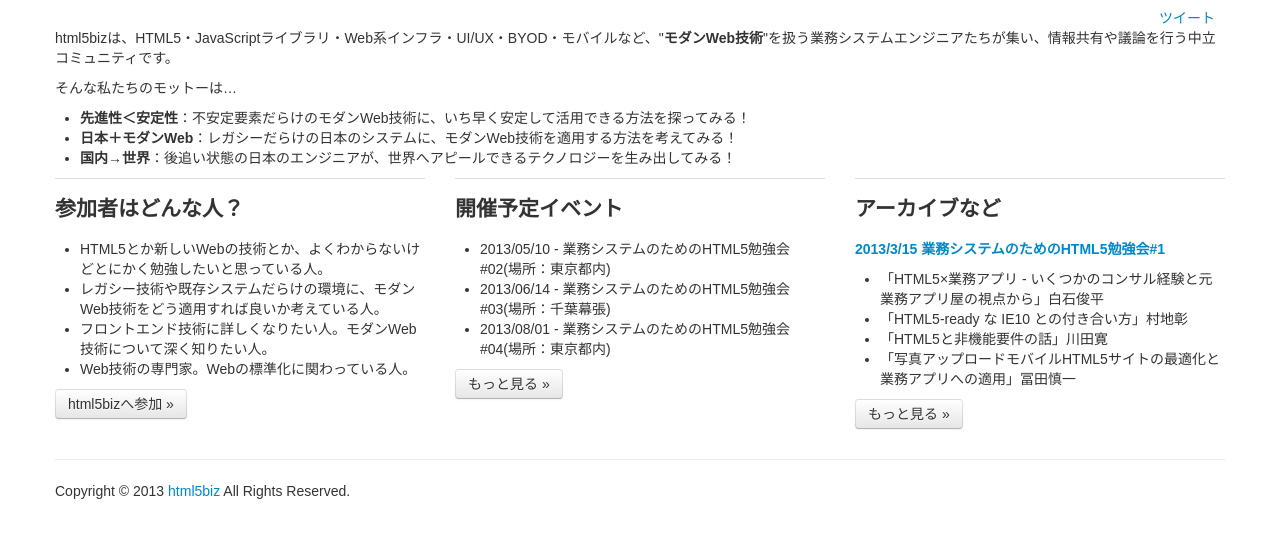
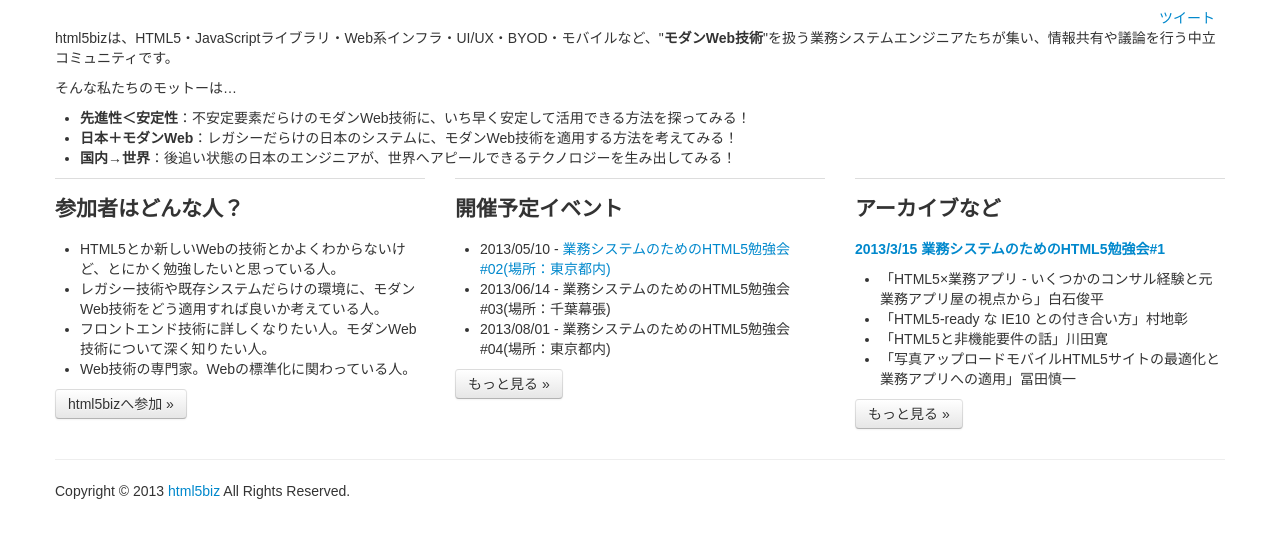
Before and after one commit to html5bizj/www.html5biz.org, a plain HTML site: page index.html in a window 1280 px wide. Shown: the part 352-890 px from the top of the page. Drawn offline with nearby package versions, Linux system fonts and the light colour scheme.

Commit message:
第二回勉強会のATNDへのリンク貼り付け

```diff
--- a/index.html
+++ b/index.html
@@ -76,7 +76,7 @@
 					<!-- Google＋ボタン -->
 					<div class="social_button"><div class="g-plusone" data-size="medium"></div></div>
 					<!-- Twitterボタン -->
-					<div class="social_button"><a href="https://twitter.com/share" class="twitter-share-button" data-url="http://www.html5biz.org/" data-via="kawada_hiroshi1" data-lang="ja" data-hashtags="html5biz">ツイート</a></div>
+					<div class="social_button"><a href="https://twitter.com/share" class="twitter-share-button" data-url="http://www.html5biz.org/" data-lang="ja" data-hashtags="html5biz">ツイート</a></div>
 					<!-- Facebookボタン -->
 					<div class="social_button"><div class="fb-like" data-href="http://www.html5biz.org/" data-send="false" data-layout="button_count" data-width="80" data-show-faces="true"></div></div>
 				</div>
@@ -91,7 +91,7 @@
 			<div class="span4 summary">
 				<h2>参加者はどんな人？</h2>
 				<ul>
-					<li>HTML5とか新しいWebの技術とか、よくわからないけどとにかく勉強したいと思っている人。</li>
+					<li>HTML5とか新しいWebの技術とかよくわからないけど、とにかく勉強したいと思っている人。</li>
 					<li>レガシー技術や既存システムだらけの環境に、モダンWeb技術をどう適用すれば良いか考えている人。</li>
 					<li>フロントエンド技術に詳しくなりたい人。モダンWeb技術について深く知りたい人。</li>
 					<li>Web技術の専門家。Webの標準化に関わっている人。</li>
@@ -103,7 +103,7 @@
 			<div class="span4 summary">
 				<h2>開催予定イベント</h2>
 				<ul>
-					<li>2013/05/10 - 業務システムのためのHTML5勉強会#02(場所：東京都内)</li>
+					<li>2013/05/10 - <a href="http://atnd.org/events/38860" target="_blank">業務システムのためのHTML5勉強会#02(場所：東京都内)</a></li>
 					<li>2013/06/14 - 業務システムのためのHTML5勉強会#03(場所：千葉幕張)</li>
 					<li>2013/08/01 - 業務システムのためのHTML5勉強会#04(場所：東京都内)</li>
 				</ul>
```
